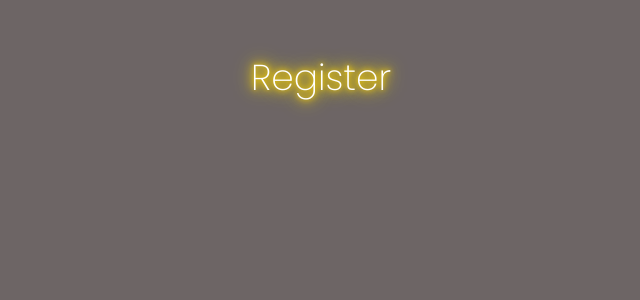
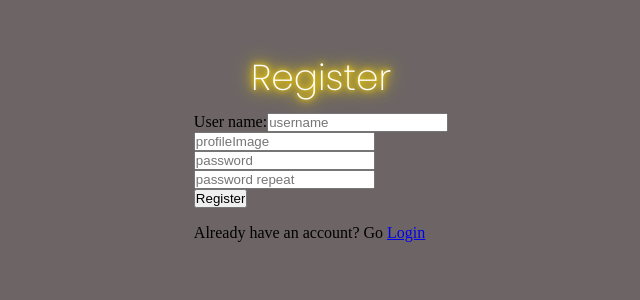
Before and after one commit to indrephone/chat2, a React (Vite) app in the folder client/: page /register in a window 1280 px wide. Shown: the top 300 px of the page, without its empty margins (319-959 px from the left). Built offline with nearby package versions, Linux system fonts and the light colour scheme; no server answers.

Commit message:
Register form with formik

```diff
--- a/client/src/components/UI/organisms/RegisterForm.tsx
+++ b/client/src/components/UI/organisms/RegisterForm.tsx
@@ -1,15 +1,128 @@
-import { useState, useContext } from "react";
-import { useNavigate } from "react-router-dom"
+import { useFormik } from "formik";
+import { useContext, useState } from "react";
+import { useNavigate, Link } from "react-router-dom";
+import UsersContext, { ContextTypes, NewUserType  } from "../../../contexts/UsersContext";
+import * as Yup from "yup";
 
-import UsersContext from "../../../contexts/UsersContext";
-import Input from "../atoms/Input";
 
 const RegisterForm = () => {
-    return (
-        <form>
+  const { users, addNewUser, setLoggedInUser } = useContext(UsersContext) as ContextTypes;
+  const [registerError, setRegisterError] = useState<string | null>(null);
+  const navigate = useNavigate();
 
-        </form>
-     );
-}
+  const formik = useFormik({
+    initialValues: {
+      username: "",
+      profileImage: "",
+      password: "",
+      passwordRepeat: "",
+    },
+    validationSchema: Yup.object({
+      username: Yup.string()
+        .min(5, "Username must be at least 5 symbols length")
+        .max(20, "Username can be up to 20 symbols length")
+        .required("Field must be filled")
+        .trim(),
+      profileImage: Yup.string().url("Must be a valid URL"),
+      password: Yup.string()
+        .matches(
+          /^(?=.*[a-z])(?=.*[A-Z])(?=.*\d)(?=.*[@$!%*?&])[A-Za-z\d@$!%*?&]{8,25}$/,
+          "Password must be at least: one lower case, one upper case, one number, one special symbol, and length between 8 and 25"
+        )
+        .required("Field must be filled")
+        .trim(),
+      passwordRepeat: Yup.string()
+        .oneOf([Yup.ref("password")], "Passwords must match")
+        .required("Field must be filled"),
+    }),
+    onSubmit: async (values) => {
+  console.log(values)
+      const newUser: NewUserType = {
+        username: values.username,
+        profileImage: values.profileImage || null,
+        password: values.password,
+      };
+
+      if (users.some((user) => user.username === newUser.username)) {
+        setRegisterError("User with this username already exists.");
+        return;
+      }
+
+      const createdUser = await addNewUser(newUser);
+      setLoggedInUser(createdUser);
+
+      navigate("/");
+    },
+  });
+
+  return (
+    <section>
+      <form onSubmit={formik.handleSubmit}>
+        <div>
+          <label htmlFor="username">User name:</label>
+          <input
+            type="text"
+            name="username"
+            id="username"
+            placeholder="username"
+            value={formik.values.username}
+            onBlur={formik.handleBlur}
+            onChange={formik.handleChange}
+          />
+          {formik.touched.username && formik.errors.username && (
+            <p>{formik.errors.username}</p>
+          )}
+        </div>
+        <div>
+          <input
+            type="url"
+            name="profileImage"
+            id="profileImage"
+            placeholder="profileImage"
+            value={formik.values.profileImage}
+            onBlur={formik.handleBlur}
+            onChange={formik.handleChange}
+          />
+          {formik.touched.profileImage && formik.errors.profileImage && (
+            <p>{formik.errors.profileImage}</p>
+          )}
+        </div>
+        <div>
+          <input
+            type="password"
+            name="password"
+            id="password"
+            placeholder="password"
+            value={formik.values.password}
+            onBlur={formik.handleBlur}
+            onChange={formik.handleChange}
+          />
+          {formik.touched.password && formik.errors.password && (
+            <p>{formik.errors.password}</p>
+          )}
+        </div>
+        <div>
+          <input
+            type="password"
+            name="passwordRepeat"
+            id="passwordRepeat"
+            placeholder="password repeat"
+            value={formik.values.passwordRepeat}
+            onBlur={formik.handleBlur}
+            onChange={formik.handleChange}
+          />
+          {formik.touched.passwordRepeat && formik.errors.passwordRepeat && (
+            <p>{formik.errors.passwordRepeat}</p>
+          )}
+        </div>
+        <input type="submit" value="Register" />
+      </form>
+      {registerError && <p>Error: {registerError}</p>}
+      <p>
+        Already have an account? Go <Link to="/login">Login</Link>
+      </p>
+    </section>
+  );
+};
 
 export default RegisterForm;
--- a/client/src/contexts/UsersContext.tsx
+++ b/client/src/contexts/UsersContext.tsx
@@ -1,12 +1,15 @@
 import { createContext, useReducer, useEffect, useState, ReactNode } from "react";
 
 type ChildrenType = { children: ReactNode}; // Changed ReactElement to ReactNode for broader compatibility
+
 export type UserType = {
     _id: string,
     username: string,
-    profileImage: string,
+    profileImage: string | null,
     password: string
 }
+export type NewUserType = Omit<UserType, "_id">;
+
 type ReducerActionTypes =
 { type: "getAll", allUsers: UserType[]} |
 { type: "addNewUser", newUser: UserType}
@@ -14,10 +17,11 @@ type ReducerActionTypes =
 
 export type ContextTypes = {
     users: UserType[]; // List of all users
-    addNewUser: (newUser: UserType) => void; // Function to add a new user
+    setUsers: (action: ReducerActionTypes) => void; // Function to update users
     loggedInUser: UserType | null; // The currently logged-in user
-    logInUser: (user: UserType) => void; // Function to log in a user
+    setLoggedInUser: (user: UserType | null) => void; // Function to set logged-in user
     getSpecificUser: (userId: string) => UserType | null; // Function to retrieve a specific user
+    addNewUser: (newUser: NewUserType) => Promise<UserType>; // Function to add a new user
   };
 
 const UsersContext = createContext<ContextTypes | undefined>(undefined);
@@ -36,25 +40,20 @@ const reducer = (state: UserType[], action: ReducerActionTypes): UserType[] => {
 const UsersProvider = ({ children }: ChildrenType) => {
 
     const [loggedInUser, setLoggedInUser] = useState<UserType|null>(null);
+    const [users, setUsers] = useReducer(reducer, []);
 
-    const [users, dispatch] = useReducer(reducer, []);
-
-    const addNewUser = async (newUser: UserType) => {
-        try {
-          await fetch("http://localhost:5173/users", {
+    const addNewUser = async (newUser: NewUserType): Promise<UserType> => {
+        const response = await fetch("http://localhost:5173/users", {
           method: "POST",
           headers: {
             "Content-Type": "application/json",
           },
           body: JSON.stringify(newUser),
         });
-          dispatch({ type: "addNewUser", newUser });
-        } catch (error) {
-          console.error("Failed to add new user:", error);
-        }
+        const createdUser: UserType = await response.json();
+        setUsers({ type: "addNewUser", newUser: createdUser });
+        return createdUser;
       };
-
-
 
 
      const getSpecificUser = (_id: string): UserType | null => users.find((user) => user._id === _id) || null;
@@ -65,7 +64,7 @@ const UsersProvider = ({ children }: ChildrenType) => {
           try {
             const response = await fetch("http://localhost:5173/users");
             const data = await response.json();
-            dispatch({ type: "getAll", allUsers: data });
+            setUsers({ type: "getAll", allUsers: data });
           } catch (error) {
             console.error("Failed to fetch users:", error);
           }
@@ -77,10 +76,11 @@ const UsersProvider = ({ children }: ChildrenType) => {
         <UsersContext.Provider
           value={{
             users,
+            setUsers,
+            loggedInUser,
+            setLoggedInUser,
             addNewUser,
-            loggedInUser,
-            logInUser: setLoggedInUser,
-            getSpecificUser,
+            getSpecificUser
           }}
         >
         {children}</UsersContext.Provider>
--- a/client/src/main.tsx
+++ b/client/src/main.tsx
@@ -2,12 +2,15 @@ import { createRoot } from 'react-dom/client'
 import './index.css'
 import App from './App.tsx'
 import { BrowserRouter } from 'react-router-dom'
+import { UsersProvider } from './contexts/UsersContext.tsx'
 
 createRoot(document.getElementById('root')!).render(
   // <StrictMode>
+  <UsersProvider>
    <BrowserRouter>
        <App />
    </BrowserRouter>
+   </UsersProvider>
 
   // </StrictMode>,
 )
```
Lines whose indentation alone changed are shown as unchanged.
